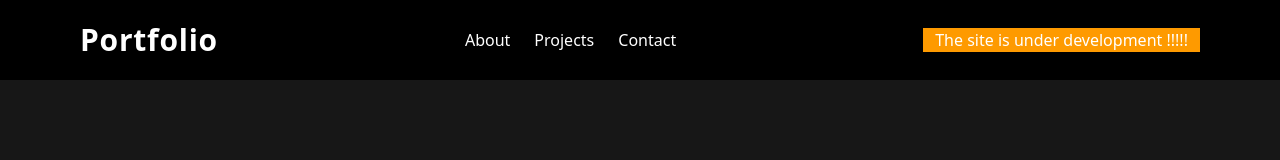
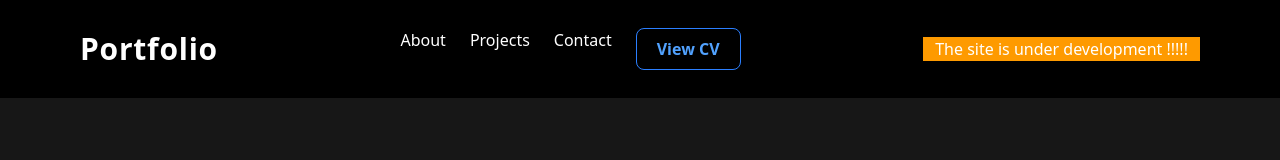
Before and after one commit to Sant7611/portfolio, a React (Vite) app in the folder portfolio-site/: page / in a window 1280 px wide. Shown: the top 160 px of the page. Built offline with nearby package versions, Linux system fonts and the light colour scheme.

Commit message:
update: CV added to navbar

```diff
--- a/portfolio-site/src/components/Navbar/Navbar.jsx
+++ b/portfolio-site/src/components/Navbar/Navbar.jsx
@@ -11,29 +11,39 @@ const Navbar = () => {
       <ul
         className={` ${
           menu ? "block " : "hidden "
-        }  mx-24 py-2 mt-4 font-semibold md:mt-5  px-2 rounded-xl bg-opacity-30 md:border-none text-center md:bg-transparent md:static md:mx-0 md:flex gap-6`}
+        } mx-24 py-2 mt-4 font-semibold md:mt-5 px-2 rounded-xl bg-opacity-30 md:border-none text-center md:bg-transparent md:static md:mx-0 md:flex gap-6`}
       >
         <a href="#about">
-          <li className="font-medium transition-all duration-300 p-1 md:p-0 ">
+          <li className="font-medium transition-all duration-300 p-1 md:p-0 hover:text-blue-500">
             About
           </li>
         </a>
 
         <a href="#projects">
-          <li className="font-medium transition-all duration-300 p-1 md:p-0 ">
+          <li className="font-medium transition-all duration-300 p-1 md:p-0 hover:text-blue-500">
             Projects
           </li>
         </a>
+
         <a href="#contact">
-          <li className="font-medium transition-all duration-300 p-1 md:p-0 ">
+          <li className="font-medium transition-all duration-300 p-1 md:p-0 hover:text-blue-500">
             Contact
           </li>
         </a>
+
+        <a
+          href="/santoshCV.pdf"
+          target="_blank"
+          className="inline-block px-5 py-2 border border-blue-500 text-blue-400 font-semibold rounded-lg hover:bg-blue-600 hover:border-blue-600 hover:text-white hover:shadow-[0_0_10px_#3b82f6] transition-all duration-300"
+        >
+          View CV
+        </a>
       </ul>
+
       {showMenu ? (
         <RiMenu2Line
           size={30}
-          className="md:hidden  absolute right-10 top-6 transition-all duration-300"
+          className="md:hidden absolute right-10 top-6 transition-all duration-300"
           onClick={() => {
             openMenu(!menu);
             setShowMenu(!showMenu);
@@ -49,7 +59,10 @@ const Navbar = () => {
           }}
         />
       )}
-      <div className="bg-amber-500 flex items-center justify-between mt-5 px-3">The site is under development !!!!!</div>
+
+      <div className="bg-amber-500 flex items-center justify-between mt-5 px-3">
+        The site is under development !!!!!
+      </div>
     </nav>
   );
 };
```
Also changed, not shown: 1 other file (tests, documents, lock files or other folders).
